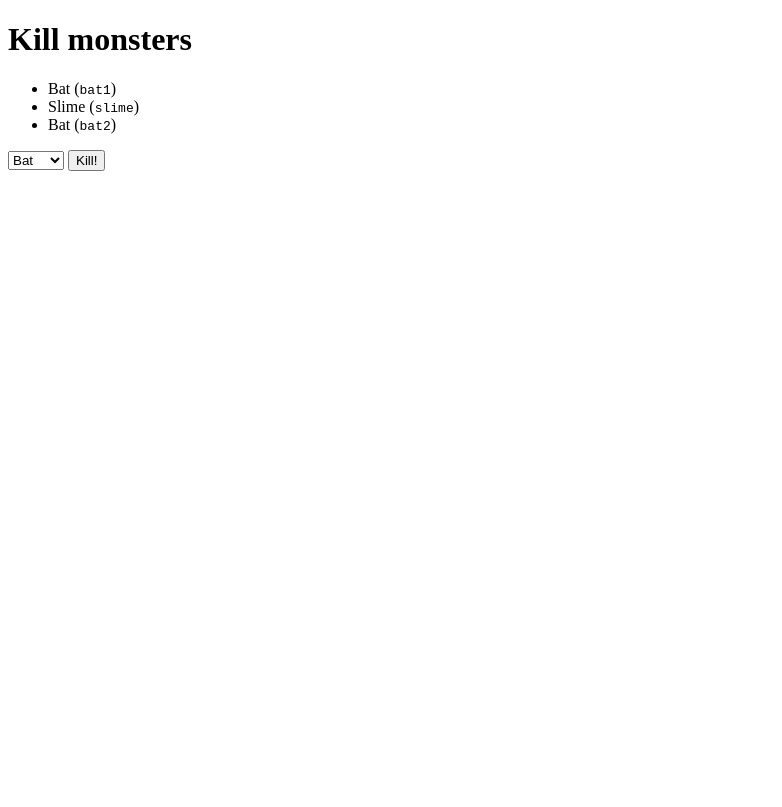
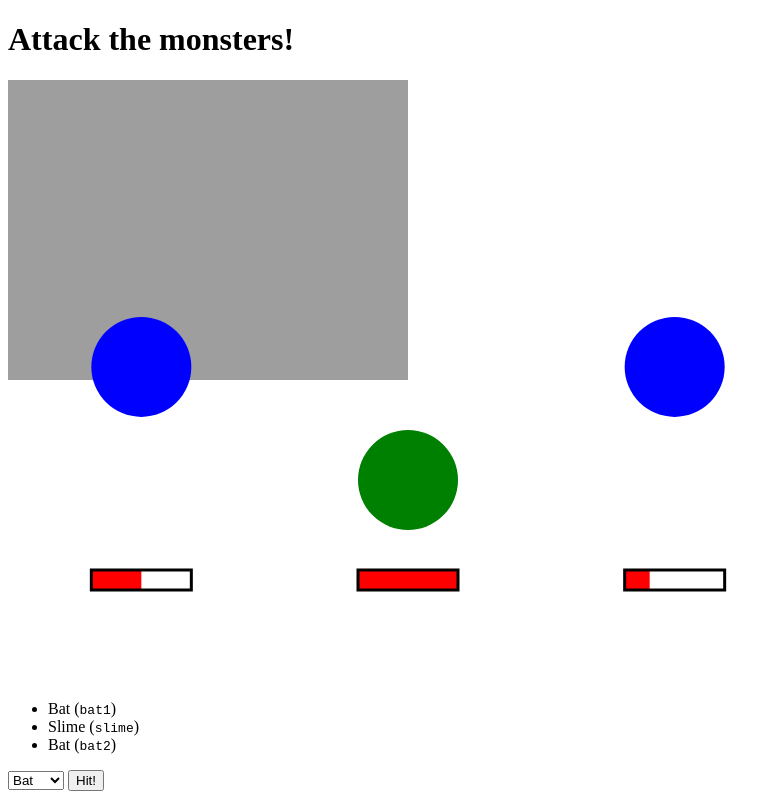
Before and after one commit to nievesag/PVLI_nieves, a plain HTML site: page DOM y canvas/Ejercicio 4/index.html in a window 1280 px wide. Shown: the whole page, without its empty margins (0-782 px from the left). Drawn offline with Linux system fonts and the light colour scheme.

Commit message:
algo es algo

```diff
--- a/DOM y canvas/Ejercicio 2/main.js
+++ b/DOM y canvas/Ejercicio 2/main.js
@@ -22,6 +22,6 @@ window.onload = function ()
                           function ()
                           {
                             var el = document.getElementById('kittens');
-                            el.innerHTML="<img src=\"https://placekitten.com/g/200/200/\">";
+                            el.innerHTML += "<img src=\"https://placekitten.com/g/200/200/\">";
                           });
 };
--- a/DOM y canvas/Ejercicio 4/index.html
+++ b/DOM y canvas/Ejercicio 4/index.html
@@ -10,14 +10,19 @@
     <script src="main.js"></script>
 </head>
 <body>
-    <h1>Kill monsters</h1>
+    <!-- ¡Cambia el título! Vamos a matar a los monstruos, pero despacito. -->
+    <h1>Attack the monsters!</h1>
+    <canvas width="800" height="600"></canvas>
     <ul id="party-monsters">
     </ul>
     <form name="killing-machine">
         <p>
             <select name="chara"></select>
-            <button type="submit">Kill!</button>
+            <button id="boton" type="submit">Hit!</button>
         </p>
     </form>
+    <section class="resources">
+      <img id="background" src="https://upload.wikimedia.org/wikipedia/commons/thumb/b/be/Fields_at_Crossgates_(geograph_3096445).jpg/800px-Fields_at_Crossgates_(geograph_3096445).jpg" alt="background" />
+    </section>
 </body>
 </html>
--- a/DOM y canvas/Ejercicio 4/main.js
+++ b/DOM y canvas/Ejercicio 4/main.js
@@ -2,14 +2,94 @@
 
 // datos de la party
 var party = [
-  {name: 'Bat', id: 'bat1'},
-  {name: 'Slime', id: 'slime'},
-  {name: 'Bat', id: 'bat2'}
+  {name: 'Bat', id: 'bat1', hp: 10, maxHp: 20},
+  {name: 'Slime', id: 'slime', hp: 50, maxHp: 50},
+  {name: 'Bat', id: 'bat2', hp: 5, maxHp: 20}
 ];
 
 // onload ->
 window.onload = function () {
 // ----
+
+  // renderizado
+  var lastRender = 0;
+  var canvas = document.querySelector('canvas');
+  var context = canvas.getContext('2d');
+
+  function render() {
+    requestAnimationFrame(function (t) {
+      // Borra todo...
+      context.clearRect(0, 0, 800, 600);
+      // ...y repinta.
+      renderParty(t);
+
+      // mucho ojo con utilizar console.log dentro de las funciones de render.
+      // Hacer esto 60 veces por segundo puede degradar el rendimiento de vuestra aplicación
+      // si tenéis las herramientas de desarrollador abiertas.
+        // console.log('Delta time:', t - lastRender);
+
+      lastRender = t;
+      render();
+    });
+  }
+
+  function renderParty(t) {
+    console.log('Pintando la party en tiempo', t);
+    renderBackground();
+    renderCharacters(t); // pásale t a la función que pinta los enemigos.
+    renderUI();
+  }
+
+  var bgImage = document.getElementById('background');
+  function renderBackground() {
+    context.drawImage(bgImage, 0, 0)
+  }
+
+  function renderCharacters(t) {
+    var charaSpace = 800 / party.length;
+    var centerOffset = charaSpace / 2;
+    party.forEach(function (char, index) {
+      var x = index * charaSpace + centerOffset;
+      var y;
+      if (char.hp === 0) {
+        context.fillStyle = 'grey';
+        y = 500; // en el suelo porque está muerto.
+      } else if (char.name === 'Bat') {
+        context.fillStyle = 'blue';
+        y = 50 * Math.sin(t/100) + 300; // flotando en el aire.
+      } else if (char.name === 'Slime') {
+        context.fillStyle = 'green';
+        y = 400; // en el suelo pero no en la tumba.
+      }
+      context.beginPath();
+      context.arc(x, y, 50, 0, 2 * Math.PI);
+      context.fill();
+    });
+  }
+
+  function renderUI() {
+    var width = 100;
+    var semiWidth = width / 2;
+    var height = 20;
+    var semiHeight = height / 2;
+    var charaSpace = 800 / party.length;
+    var centerOffset = charaSpace / 2;
+    party.forEach(function (char, index) {
+      var x = index * charaSpace + centerOffset;
+      var y = 500;
+      if (char.hp > 0) {
+        var lifeArea = Math.floor(char.hp / char.maxHp * width);
+        context.fillStyle = 'red';
+        context.fillRect(x - semiWidth, y - semiHeight, lifeArea, height);
+        context.lineWidth = 3;
+        context.strokeStyle = 'black';
+        context.strokeRect(x - semiWidth, y - semiHeight, width, height);
+      }
+    });
+  }
+
+  render();
+
   // rellenar la lista ul
   var list = document.getElementById('party-monsters');
   party.forEach(function (character) {
@@ -22,6 +102,17 @@ window.onload = function () {
 
   // genera un select para los pjs de la party
   var select = document.querySelector('select[name=chara]');
+  let buttonChange = document.getElementById('boton');
+
+  // para cambiar el button
+  select.addEventListener('change', function (event) {
+      event.preventDefault();
+      var charaID = form.querySelector('[name=chara]').value;
+      var li = list.querySelector('[data-charaid=' + charaID + ']');
+      if (li.classList.contains('dead')) buttonChange.disabled = true; // si el <li> del personaje correspondiente tiene la clase dead -> desactiva
+      else buttonChange.disabled = false; // -> mantiene activo
+  });
+
   party.forEach(function (character) {
       var option = document.createElement('option');
       option.innerHTML = character.name; // nombre -> texto que se muestra
@@ -29,13 +120,23 @@ window.onload = function () {
       select.appendChild(option);
   });
 
+  function findCharById(charaID) {
+    return party.filter(function (char) { return char.id === charaID; })[0];
+ }
+
   // intercepta el evento submit del formulario y lo cancela para que el navegador no realice una nueva request al servidor
   var form = document.querySelector('form[name=killing-machine]');
   form.addEventListener('submit', function (event) {
       event.preventDefault();
       var charaID = form.querySelector('[name=chara]').value; // ahora accede al id el pj
-      var li = list.querySelector('[data-charaid=' + charaID + ']');
-      li.classList.add('dead');
+      var character = findCharById(charID);
+      character.hp -= 5;
+      if(character.hp <= 0) {
+        character.hp = 0; // corrige el valor en caso de que sea negativo.
+        var li = list.querySelector('[data-charaid=' + charaID + ']');
+        li.classList.add('dead');
+        buttonChange.disabled = true; // desactiva el button
+      }
   });
 // ----
 };
--- a/DOM y canvas/Ejercicio 4/styles.css
+++ b/DOM y canvas/Ejercicio 4/styles.css
@@ -1,3 +1,7 @@
 .dead {
     text-decoration: line-through;
 }
+
+.resources {
+    display: none;
+  }
```
Also changed, not shown: DOM y canvas/Ejercicio 3/index.html (+1 -1 lines), DOM y canvas/Ejercicio 3/main.js (+12 -0 lines).
